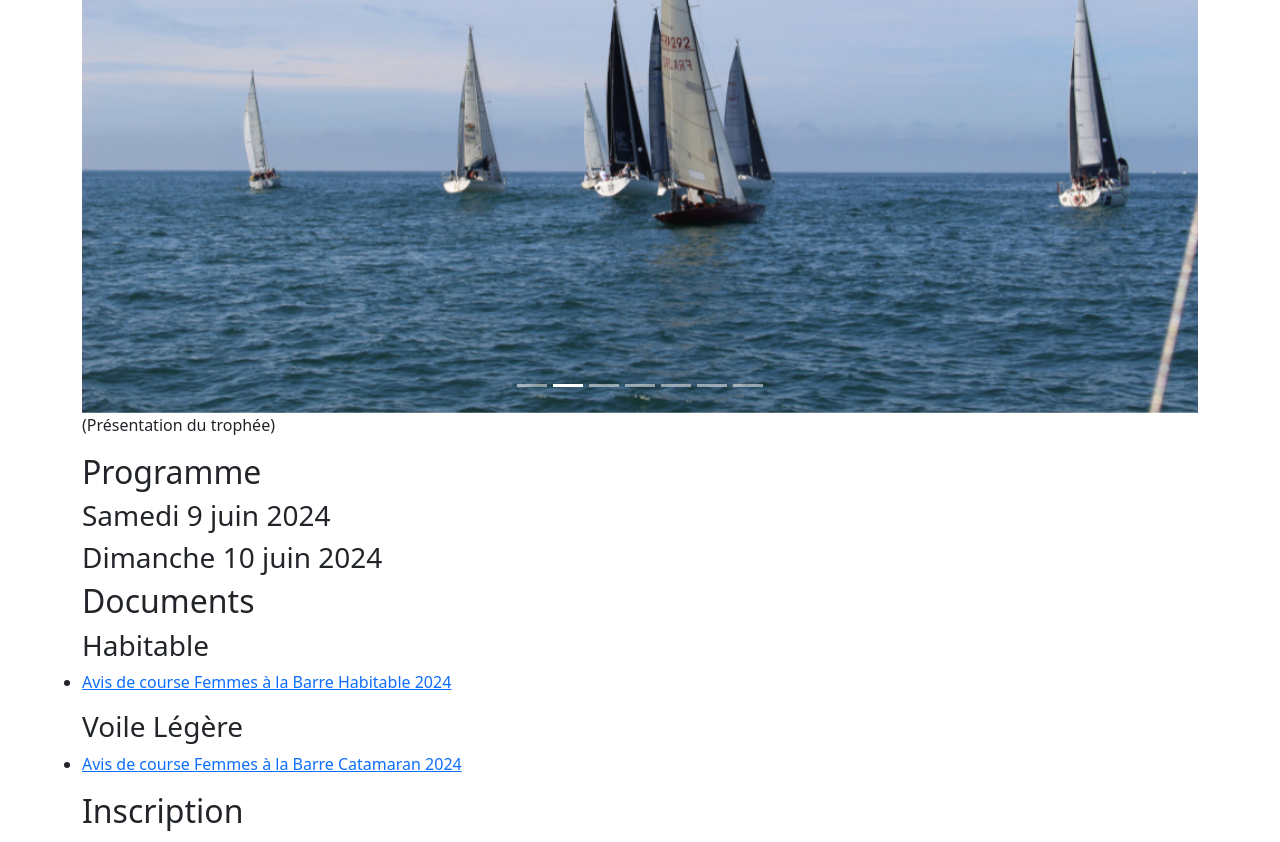
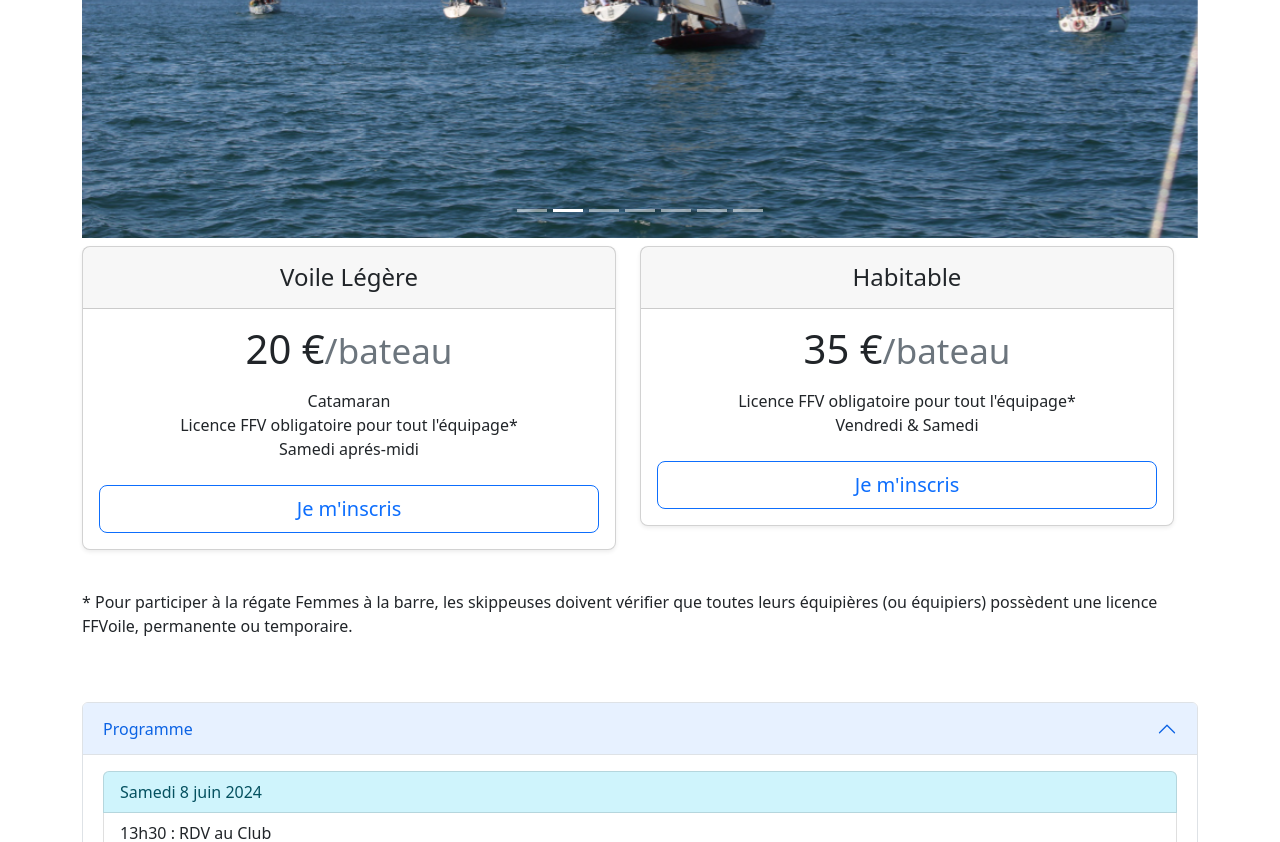
Before and after one commit to cvgv-asso/cvgv-asso.github.io, a Jekyll site: the page built from femmes-a-la-barre-2024.html, in a window 1280 px wide and 1400 px high, scrolled down 1337 px. Shown: the top 842 px of the window. Built offline with Jekyll 4.4.1, drawn with Linux system fonts in a browser that asks for light colours; comment, search, counter and statistics services are not loaded; some of the changed text lies outside the part shown; grey boxes are pictures that could not be loaded.

Commit message:
update falb

```diff
--- a/_config.yml
+++ b/_config.yml
@@ -0,0 +1 @@
+url: https://cvgv.org
--- a/femmes-a-la-barre-2024.html
+++ b/femmes-a-la-barre-2024.html
@@ -5,12 +5,19 @@
 ---
 <div class="container">
     <div class="row py-5">
-        <img src="/assets/femmes-a-la-barre.jpg" style="max-height: 400px; object-fit: contain;" alt="Trophée Femmes à la barre" />
+        <h1 class="display-1">
+            16<sup>ème</sup> Trophée Femmes à la Barre
+            <br/>
+         <small class="text-muted">8 et 9 juin 2024</small>
+        </h1>
+
     </div>
-    <div class="row">
-        <h3>16<sup>ème</sup> Trophée - Port La vie</h3>
-        <h4>Samedi 8 et dimanche 9 juin 2024</h4>
+
+    <div class="row d-none d-xl-block d-xxl-block my-2">
         <div id="photos" class="carousel slide" data-bs-ride="carousel">
+            <div style="position: absolute; z-index: 1;">
+                <img src="/assets/femmes-a-la-barre.png" style="max-height: 250px; object-fit: contain;" alt="Trophée Femmes à la barre" />
+            </div>
             <ol class="carousel-indicators">
                 <li data-bs-target="#photos" data-bs-slide-to="0" class="active"></li>
                 <li data-bs-target="#photos" data-bs-slide-to="1"></li>
@@ -46,22 +53,74 @@
         </div>
     </div>
 
+
     <div class="row">
-        <p>
-        (Présentation du trophée)
-        </p>
+        <div class="row row-cols-1 row-cols-md-2 mb-3 text-center">
+            <div class="col">
+                <div class="card mb-4 rounded-3 shadow-sm">
+                    <div class="card-header py-3">
+                        <h4 class="my-0 fw-normal">Voile Légère</h4>
+                    </div>
+                    <div class="card-body">
+                        <h1 class="card-title pricing-card-title">20 €<small class="text-muted fw-light">/bateau</small></h1>
+                        <ul class="list-unstyled mt-3 mb-4">
+                            <li>Catamaran</li>
+                            <li>Licence FFV obligatoire pour tout l'équipage*</li>
+                            <li>Samedi aprés-midi</li>
+                        </ul>
+                        <a href="https://www.helloasso.com/associations/club-de-voile-de-saint-gilles-croix-de-vie/evenements/femmes-a-la-barre-en-voile-legere" class="w-100 btn btn-lg btn-outline-primary">Je m'inscris</a>
+                    </div>
+                </div>
+            </div>
+            <div class="col">
+                <div class="card mb-4 rounded-3 shadow-sm">
+                    <div class="card-header py-3">
+                        <h4 class="my-0 fw-normal">Habitable</h4>
+                    </div>
+                    <div class="card-body">
+                        <h1 class="card-title pricing-card-title">35 €<small class="text-muted fw-light">/bateau</small></h1>
+                        <ul class="list-unstyled mt-3 mb-4">
+                            <li>Licence FFV obligatoire pour tout l'équipage*</li>
+                            <li>Vendredi & Samedi</li>
+                        </ul>
+                        <a href="https://www.helloasso.com/associations/club-de-voile-de-saint-gilles-croix-de-vie/evenements/femmes-a-la-barre" class="w-100 btn btn-lg btn-outline-primary">Je m'inscris</a>
+                    </div>
+                </div>
+            </div>
+        </div>
+        <p>* Pour participer à la régate Femmes à la barre, les skippeuses doivent vérifier que toutes leurs équipières (ou équipiers) possèdent une licence FFVoile, permanente ou temporaire.
     </div>
 
-    <div class="row">
-        <h2>Programme</h2>
-        <h3>Samedi 9 juin 2024</h3>
+    <div class="py-5 accordion" id="accordionExample">
+        <div class="accordion-item">
+            <h2 class="accordion-header" id="headingOne">
+                <button class="accordion-button" type="button" data-bs-toggle="collapse" data-bs-target="#collapseOne" aria-expanded="true" aria-controls="collapseOne">
+                    Programme
+                </button>
+            </h2>
+            <div id="collapseOne" class="accordion-collapse collapse show" aria-labelledby="headingOne" data-bs-parent="#accordionExample">
+                <div class="accordion-body">
+                    <ul class="list-group">
+                        <li class="list-group-item list-group-item-info">Samedi 8 juin 2024</li>
+                        <li class="list-group-item">13h30 : RDV au Club</li>
+                        <li class="list-group-item">Pôt et remise des prix de la 1ère journée</li>
+                        <li class="list-group-item">Sardinade</li>
 
-        <h3>Dimanche 10 juin 2024</h3>
+                        <li class="list-group-item list-group-item-info">Dimanche 9 juin 2024</li>
+                        <li class="list-group-item">08h00 : RDV au Club</li>
+                        <li class="list-group-item">Pôt et remise des prix aux Alizés</li>
+                    </ul>
                 </div>
-
-    <div class="row">
-        <h2>Documents</h2>
-
+            </div>
+        </div>
+        <div class="accordion-item">
+            <h2 class="accordion-header" id="headingTwo">
+                <button class="accordion-button collapsed" type="button" data-bs-toggle="collapse" data-bs-target="#collapseTwo" aria-expanded="false" aria-controls="collapseTwo">
+                    Documents de Course
+                </button>
+            </h2>
+            <div id="collapseTwo" class="accordion-collapse collapse" aria-labelledby="headingTwo" data-bs-parent="#accordionExample">
+                <div class="accordion-body">
                     <h3>Habitable</h3>
                     <ul>
                         <li>
@@ -81,16 +140,19 @@
                         </li>
                     </ul>
                 </div>
-
-    <div class="row">
-        <h2>Inscription</h2>
+            </div>
+        </div>
     </div>
 
-    <div class="row">
-        Pour tous renseignements : info@cvgv.org ou 06 72 93 86 62
+    <div class="row py-5">
+        <p align="center" style="font-size: 1.2em;">
+            <strong>
+                Pour tous renseignements : info@cvgv.org ou 06&nbsp;72&nbsp;93&nbsp;86&nbsp;62
+            </strong>
+        </p>
     </div>
 
-    <div class="row d-lg-flex justify-content-center align-items-center py-5" style="gap: 25px" id="sponsors">
+    <div class="row d-lg-flex justify-content-center align-items-center" style="gap: 25px" id="sponsors">
         <div class="col-md-auto">
             <a href="https://www.portlavie.fr" rel="external">
                 <img src="/assets/partners/logoportlavie.jpg" alt="Port la Vie" />
```
Also changed, not shown: assets/femmes-a-la-barre.jpg (deleted), assets/femmes-a-la-barre.png. Lines whose indentation alone changed are shown as unchanged.
